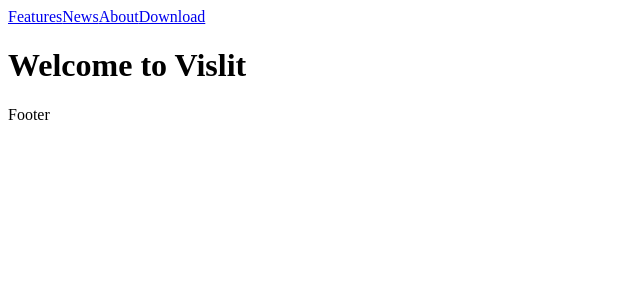
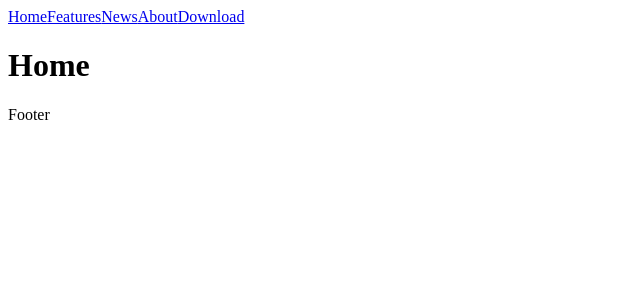
Before and after one commit to ste163/vislit-website-next, a Next.js app: page / in a window 1280 px wide. Shown: the top 300 px of the page, without its empty margins (0-640 px from the left). Built offline with nearby package versions, Linux system fonts and the light colour scheme.

Commit message:
setup base layout

```diff
--- /dev/null
+++ b/components/Layout.tsx
@@ -0,0 +1,31 @@
+import Head from "next/head";
+import Link from "next/link";
+
+const Layout = ({ children }) => {
+  // will need to dynamically change between mobile and desktop navbar
+  // potentially get the initial size then dynamically change
+  // or show/hide based on media queries (so no js)
+
+  return (
+    <>
+      <Head>
+        <link rel="icon" href="/favicon.ico" />
+      </Head>
+      <nav>
+        <Link href="/">Home</Link>
+        <Link href="/features">Features</Link>
+        <Link href="/news">News</Link>
+        <Link href="/about">About</Link>
+        <Link href="/download">Download</Link>
+      </nav>
+
+      <main>{children}</main>
+
+      <footer>
+        <p>Footer</p>
+      </footer>
+    </>
+  );
+};
+
+export default Layout;
--- a/pages/_app.tsx
+++ b/pages/_app.tsx
@@ -1,5 +1,11 @@
+import Layout from "../components/Layout";
+
 function App({ Component, pageProps }) {
-  return <Component {...pageProps} />;
+  return (
+    <Layout>
+      <Component {...pageProps} />
+    </Layout>
+  );
 }
 
 export default App;
--- a/pages/features/index.tsx
+++ b/pages/features/index.tsx
@@ -5,7 +5,7 @@
     <Head>
       <title>Features | Vislit </title>
     </Head>
-    <h1>Features</h1>{" "}
+    <h1>Features</h1>
   </>
 );
 
--- a/pages/index.tsx
+++ b/pages/index.tsx
@@ -1,28 +1,12 @@
 import Head from "next/head";
-import Link from "next/link";
 
 export default function Home() {
   return (
-    <div>
+    <>
       <Head>
         <title>Vislit</title>
-        <meta name="description" content="the app for writers" />
-        <link rel="icon" href="/favicon.ico" />
       </Head>
-
-      <main>
-        <nav>
-          <Link href="/features">Features</Link>
-          <Link href="/news">News</Link>
-          <Link href="/about">About</Link>
-          <Link href="/download">Download</Link>
-        </nav>
-        <h1>Welcome to Vislit</h1>
-      </main>
-
-      <footer>
-        <p>Footer</p>
-      </footer>
-    </div>
+      <h1>Home</h1>
+    </>
   );
 }
```
Also changed, not shown: pages/about/index.tsx (+10 -1 lines), pages/download/index.tsx (+11 -2 lines), pages/news/index.tsx (+11 -2 lines).
